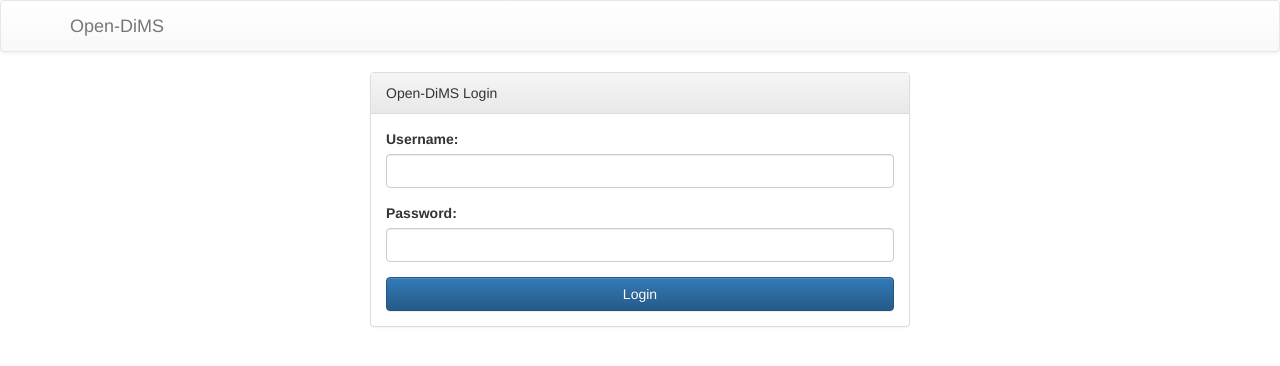
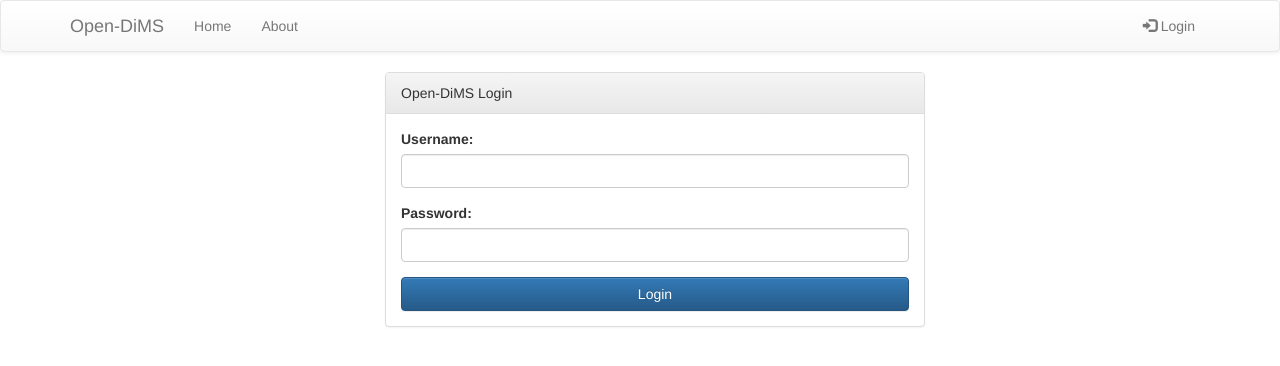
Before and after one commit to geoenvo/opendims, a Django app: page /accounts/login/ in a window 1280 px wide. Shown: the top 366 px of the page. Run offline with Django 3.2, Linux system fonts and the light colour scheme; some libraries are stand-ins or nearby versions.

Commit message:
fix: restructure opendims templates

```diff
--- a/opendims/opendims/urls.py
+++ b/opendims/opendims/urls.py
@@ -21,8 +21,8 @@ from django.views.generic import TemplateView
 from django.core.urlresolvers import reverse_lazy
 
 urlpatterns = [
-    url(r'^$', TemplateView.as_view(template_name='opendims/opendims_page_home.html'), name='home'),
-    url(r'^about/$', TemplateView.as_view(template_name='opendims/opendims_page_about.html'), name='page_about'),
+    url(r'^$', TemplateView.as_view(template_name='opendims/page_home.html'), name='home'),
+    url(r'^about/$', TemplateView.as_view(template_name='opendims/page_about.html'), name='page_about'),
     url(r'^accounts/logout/$', auth_views.logout, {'next_page': reverse_lazy('home')}, name='logout'),
     url(r'^accounts/', include('django.contrib.auth.urls')),
     url(r'^admin/', admin.site.urls),
--- /dev/null
+++ b/opendims/templates/opendims/base.html
@@ -0,0 +1,15 @@
+{% extends "base.html" %}
+
+{% load staticfiles %}
+
+{% block title %}{{ SITE_NAME }}{% block opendims_title %}{% endblock %}{% endblock %}
+
+{% block content %}
+
+{% include "opendims/includes/nav.html" %}
+
+<div class="container">
+{% block opendims_content %}{% endblock %}
+</div><!-- /.container -->
+
+{% endblock %}
--- /dev/null
+++ b/opendims/templates/opendims/includes/nav.html
@@ -0,0 +1,28 @@
+{% load staticfiles active_url %}
+
+<nav class="navbar navbar-default">
+    <div class="container">
+        <div class="navbar-header">
+            <button type="button" class="navbar-toggle collapsed" data-toggle="collapse" data-target="#navbar" aria-expanded="false" aria-controls="navbar">
+                <span class="sr-only">Toggle navigation</span>
+                <span class="icon-bar"></span>
+                <span class="icon-bar"></span>
+                <span class="icon-bar"></span>
+            </button>
+            <a class="navbar-brand" href="{% url 'home' %}">{{ SITE_NAME }}</a>
+        </div>
+        <div id="navbar" class="collapse navbar-collapse">
+            <ul class="nav navbar-nav">
+                <li class="{% active_url request 'home' %}"><a href="{% url 'home' %}">Home</a></li>
+                <li class="{% active_url request 'page_about' %}"><a href="{% url 'page_about' %}">About</a></li>
+            </ul>
+            <ul class="nav navbar-nav navbar-right">
+                {% if user.is_authenticated %}
+                <li><a href="{% url 'logout' %}"><span class="glyphicon glyphicon-log-out" aria-hidden="true"></span>&nbsp;Logout</a></li>
+                {% else %}
+                <li><a href="{% url 'login' %}"><span class="glyphicon glyphicon-log-in" aria-hidden="true"></span>&nbsp;Login</a></a></li>
+                {% endif %}
+            </ul>
+        </div><!--/.nav-collapse -->
+    </div>
+</nav>
--- a/opendims/templates/opendims/opendims_base.html
+++ /dev/null
@@ -1,26 +0,0 @@
-{% extends "base.html" %}
-
-{% load staticfiles %}
-
-{% block title %}{{ SITE_NAME }}{% block opendims_title %}{% endblock %}{% endblock %}
-
-{% block content %}
-<nav class="navbar navbar-default">
-    <div class="container">
-        <div class="navbar-header">
-            <button type="button" class="navbar-toggle collapsed" data-toggle="collapse" data-target="#navbar" aria-expanded="false" aria-controls="navbar">
-                <span class="sr-only">Toggle navigation</span>
-                <span class="icon-bar"></span>
-                <span class="icon-bar"></span>
-                <span class="icon-bar"></span>
-            </button>
-            <a class="navbar-brand" href="{% url 'home' %}">{{ SITE_NAME }}</a>
-        </div>
-        <div id="navbar" class="collapse navbar-collapse">
-        {% block opendims_nav %}{% endblock %}
-        </div><!--/.nav-collapse -->
-    </div>
-</nav>
-{% block opendims_content %}{% endblock %}
-
-{% endblock %}
--- a/opendims/templates/opendims/opendims_page_about.html
+++ b/opendims/templates/opendims/page_about.html
@@ -1,10 +1,10 @@
-{% extends "opendims/opendims_page.html" %}
+{% extends "opendims/base.html" %}
 
 {% load staticfiles %}
 
 {% block opendims_title %} - About{% endblock %}
 
-{% block opendims_body %}
+{% block opendims_content %}
 <div class="page-header">
   <h1>About Open-DiMS</h1>
 </div>
--- a/opendims/templates/opendims/opendims_page_home.html
+++ b/opendims/templates/opendims/page_home.html
@@ -1,10 +1,10 @@
-{% extends "opendims/opendims_page.html" %}
+{% extends "opendims/base.html" %}
 
 {% load staticfiles %}
 
 {% block opendims_title %} - Home{% endblock %}
 
-{% block opendims_body %}
+{% block opendims_content %}
 <div class="jumbotron">
       <h2>Welcome to {{ SITE_NAME }}!</h2>
       <p>Open Disaster Information Management System</p>
--- a/opendims/templates/registration/login.html
+++ b/opendims/templates/registration/login.html
@@ -1,4 +1,4 @@
-{% extends "opendims/opendims_base.html" %}
+{% extends "opendims/base.html" %}
 
 {% load staticfiles %}
 
```
Also changed, not shown: opendims/templates/opendims/opendims_page.html (deleted, +0 -23 lines).
